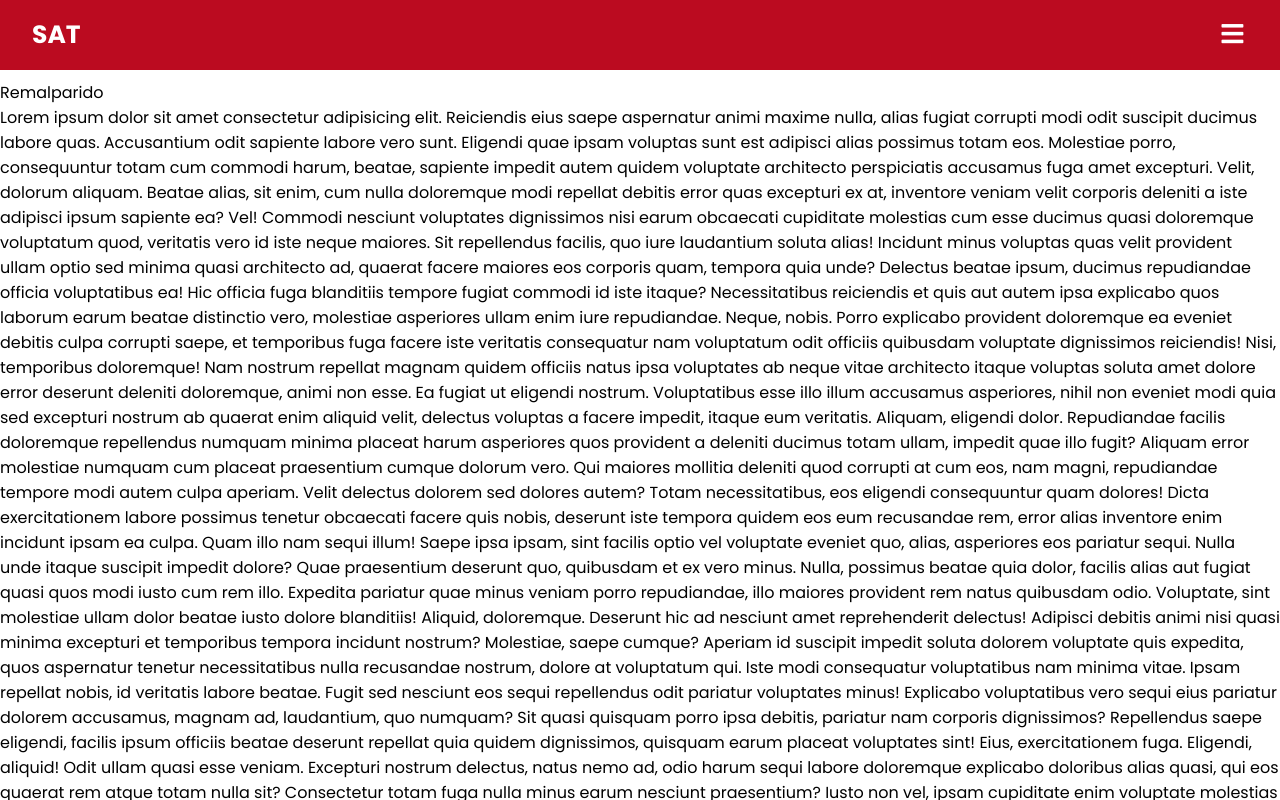
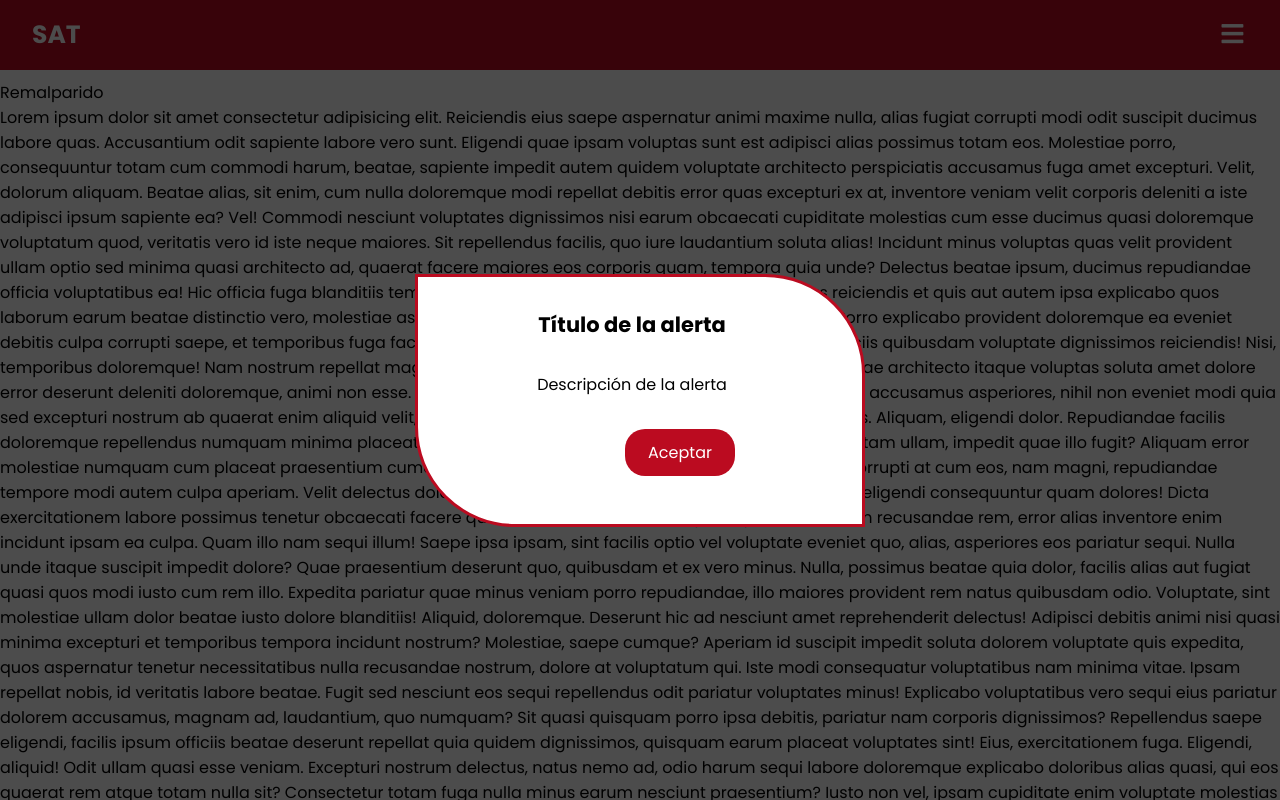
Before and after one commit to ingalexander94/proyecto_sat, an Angular app: page / in a window 1280 px wide. Shown: the top 800 px of the page. Built offline with nearby package versions, Linux system fonts and the light colour scheme; what @ngrx/store would draw is missing.

Commit message:
Componente de alertas agregado

```diff
--- a/src/app/app.module.ts
+++ b/src/app/app.module.ts
@@ -21,9 +21,10 @@ import { AppComponent } from './app.component';
 import { LoginComponent } from './pages/auth/login/login.component';
 import { ErrorComponent } from './pages/error/error.component';
 import { NavbarComponent } from './components/navbar/navbar.component';
+import { AlertComponent } from './components/alert/alert.component';
 
 @NgModule({
-  declarations: [AppComponent, LoginComponent, ErrorComponent, NavbarComponent],
+  declarations: [AppComponent, LoginComponent, ErrorComponent, NavbarComponent, AlertComponent],
   imports: [
     BrowserModule,
     FormsModule,
--- /dev/null
+++ b/src/app/components/alert/alert.component.css
@@ -0,0 +1,71 @@
+.wrapper_alert {
+  position: fixed;
+  min-width: 100vw;
+  min-height: 100vh;
+  height: 100%;
+  background: rgba(0, 0, 0, 0.7);
+  display: flex;
+  justify-content: center;
+  align-items: center;
+  top: 0;
+}
+
+.alert_container {
+  border: 3px solid var(--red-primary-color);
+  width: 294px;
+  padding: 32px 32px 32px 16px;
+  background: var(--white);
+  text-align: center;
+  border-top-right-radius: 100px;
+  border-bottom-left-radius: 100px;
+}
+
+.alert_container h1 {
+  font-weight: bold;
+  font-size: 21px;
+  margin-bottom: 32px;
+}
+
+.alert_container p {
+  font-size: 16px;
+  margin-bottom: 16px;
+}
+
+.alert_container button {
+  font-size: 16px;
+  border-radius: 20px;
+  width: 110px;
+  position: relative;
+  right: -48px;
+}
+
+/* Tablet */
+
+@media (min-width: 768px) and (max-width: 1151px) {
+  .alert_container {
+    width: 458px;
+  }
+
+  .alert_container h1 {
+    font-size: 33px;
+  }
+
+  .alert_container p {
+    font-size: 22px;
+  }
+
+  .alert_container button {
+    font-size: 28px;
+    width: 168px;
+    height: 60px;
+    right: -48px;
+  }
+}
+
+/* Desktop */
+
+@media (min-width: 1152px) {
+  .alert_container {
+    width: 450px;
+  }
+}
--- /dev/null
+++ b/src/app/components/alert/alert.component.html
@@ -0,0 +1,7 @@
+<div class="wrapper_alert">
+  <div class="alert_container">
+    <h1>Título de la alerta</h1>
+    <p>Descripción de la alerta</p>
+    <button>Aceptar</button>
+  </div>
+</div>
--- /dev/null
+++ b/src/app/components/alert/alert.component.ts
@@ -0,0 +1,15 @@
+import { Component, OnInit } from '@angular/core';
+
+@Component({
+  selector: 'app-alert',
+  templateUrl: './alert.component.html',
+  styleUrls: ['./alert.component.css']
+})
+export class AlertComponent implements OnInit {
+
+  constructor() { }
+
+  ngOnInit(): void {
+  }
+
+}
--- a/src/app/components/navbar/navbar.component.html
+++ b/src/app/components/navbar/navbar.component.html
@@ -642,4 +642,5 @@
     nesciunt pariatur dignissimos fugiat consequuntur voluptate dolor dolores
     error, voluptatem quam esse.
   </p>
+  <app-alert></app-alert>
 </div>
```
